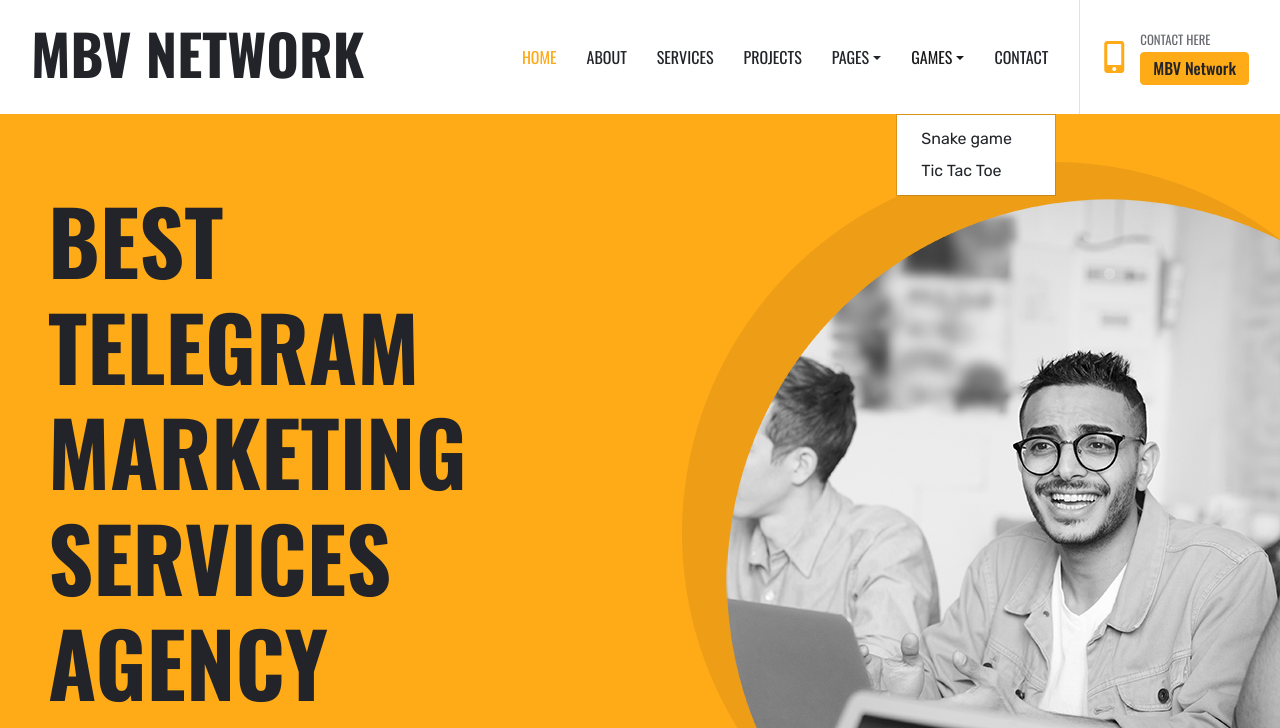
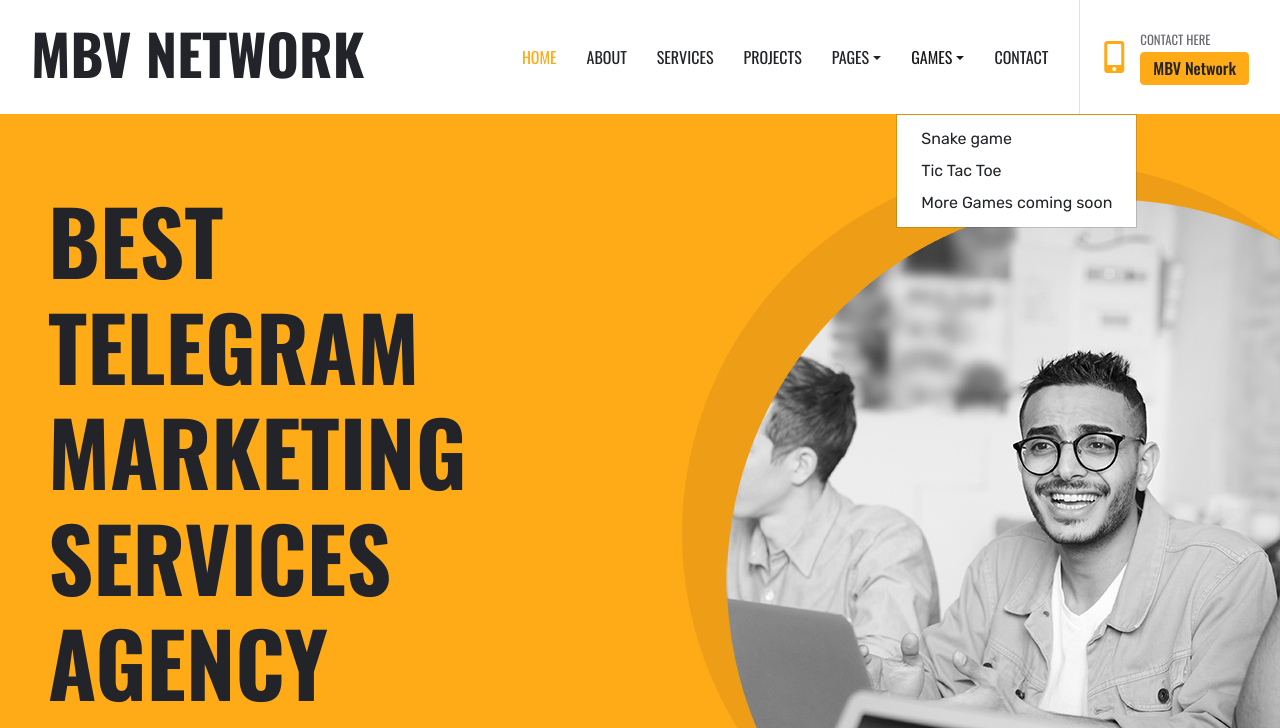
Before and after one commit to akshitbhatia2050/mbv_website, a plain HTML site: page index.html in a window 1280 px wide. Both pictures are taken after a click on the link "GAMES". Shown: the top 728 px of the page. Drawn offline with nearby package versions, Linux system fonts and the light colour scheme; files that its build step writes are made by us from their sources.

Commit message:
Update index.html

```diff
--- a/index.html
+++ b/index.html
@@ -53,7 +53,8 @@
                         <a href="#" class="nav-link dropdown-toggle" data-toggle="dropdown">Games</a>
                         <div class="dropdown-menu rounded-0 m-0">
                             <a href="snake.html" class="dropdown-item">Snake game</a>
-                            <a href="testimonial.html" class="dropdown-item">Tic Tac Toe</a>
+                            <a href="error.html" class="dropdown-item">Tic Tac Toe</a>
+                            <a href="error.html" class="dropdown-item">More Games coming soon</a>
                         </div>
                     </div>
                     <a href="contact.html" class="nav-item nav-link">Contact</a>
```
